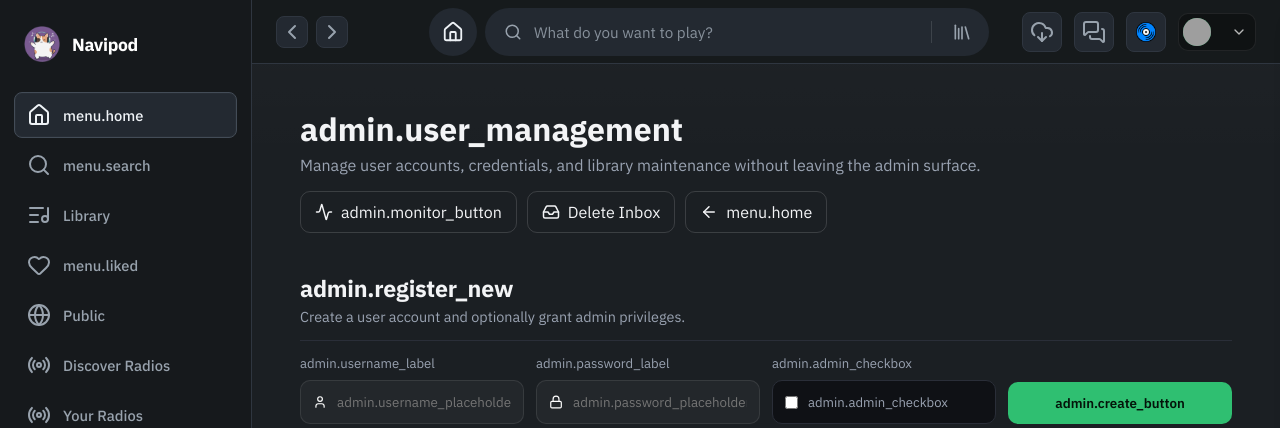
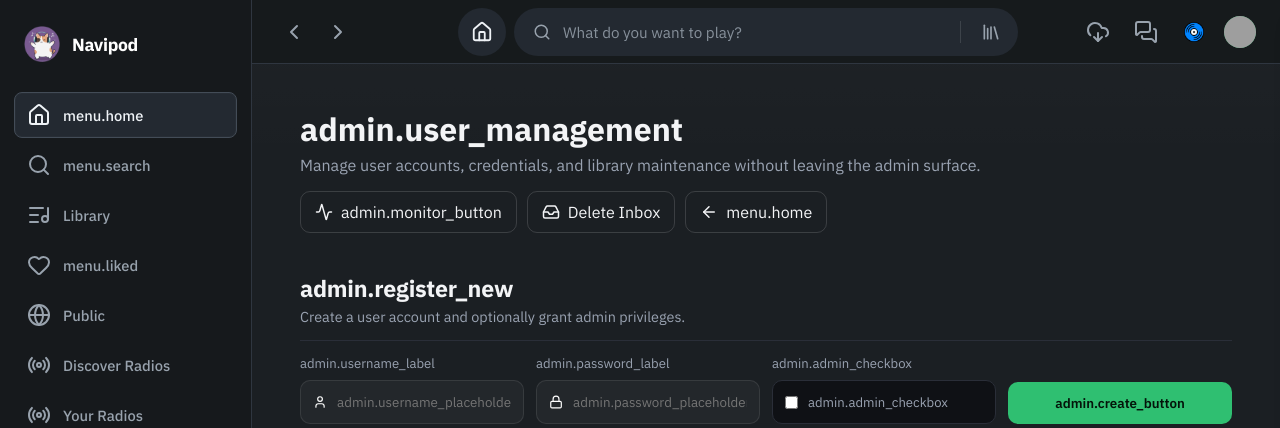
Before and after one commit to sPROFFEs/Navipod, a Python web app: template Navipod/concierge/templates/admin.html in a window 1280 px wide. Shown: the top 428 px of the page. Run offline with Jinja, Linux system fonts and the light colour scheme; the template is opened without the code that fills it, so the values that code supplies are empty; some libraries are stand-ins or nearby versions; grey boxes are pictures that could not be loaded.

Commit message:
fix(ui): bare topbar icons + stale-while-revalidate search
- Topbar icons (history arrows, action buttons, user-menu trigger) lose
  their card-like background and border. Spotify-style: transparent by
  default, soft circular tint on hover. Scoped under .top-bar so the
  same classes used elsewhere (player, modals) keep their chrome.
- User menu hides the username label and the chevron — only the avatar
  is shown, sized to 32px to match the rest of the icons visually.
- search.executeSearch() no longer wipes #search-results on every
  keystroke. When real results are already on screen we keep them and
  apply a .search-results-fetching dimmer (opacity 0.55) until the new
  request resolves, killing the inter-keystroke flicker. The
  music-loader still shows on the very first / empty-state search.

```diff
--- a/Navipod/assets/css/ui_header.css
+++ b/Navipod/assets/css/ui_header.css
@@ -144,28 +144,58 @@
     height: 20px;
 }
 
-/* ── Right-side icon buttons ────────────────────────────────────── */
+/* ── Top bar icon buttons (history arrows + right-side actions) ─────
+ * Spotify-style: bare icon, no box, no border. The hover state is just
+ * a soft circular tint and the icon brightening. Scoped under .top-bar
+ * so the same classes used elsewhere (player, modals…) keep their own
+ * styling. ─────────────────────────────────────────────────────── */
 
-.circle-btn,
-.btn-icon-circle,
-.icon-btn-sm,
-.menu-toggle,
-.sidebar-close {
-    background: var(--surface-2);
-    border: 1px solid var(--border-subtle);
+.top-bar .circle-btn,
+.top-bar .btn-icon-circle {
+    background: transparent;
+    border: 0;
     color: var(--text-sub);
-    border-radius: var(--radius-sm);
-    box-shadow: none;
+    border-radius: 50%;
+    width: 36px;
+    height: 36px;
+    transition: color 0.15s ease, background-color 0.15s ease;
 }
 
-.circle-btn:hover,
-.btn-icon-circle:hover,
-.icon-btn-sm:hover,
-.menu-toggle:hover,
-.sidebar-close:hover {
-    background: var(--surface-3);
-    border-color: var(--border-strong);
+.top-bar .circle-btn:hover,
+.top-bar .btn-icon-circle:hover {
+    background: rgba(255, 255, 255, 0.08);
     color: var(--text-main);
+    border-color: transparent;
+}
+
+/* The legacy menu-toggle and sidebar-close are still used on mobile;
+ * keep their original chrome (defined in style.css) untouched. */
+
+/* ── User menu — show only the avatar ─────────────────────────────── */
+
+.top-bar .user-menu-trigger {
+    background: transparent;
+    border: 0;
+    padding: 0;
+    border-radius: 50%;
+    transition: background-color 0.15s ease;
+}
+
+.top-bar .user-menu-trigger:hover,
+.top-bar .user-menu[open] .user-menu-trigger {
+    background: rgba(255, 255, 255, 0.08);
+}
+
+/* Hide the username label and the chevron — the avatar alone is enough,
+ * matches Spotify's compact profile pill. */
+.top-bar .user-menu-trigger .user-name,
+.top-bar .user-menu-trigger .user-menu-chevron {
+    display: none;
+}
+
+.top-bar .avatar-circle {
+    width: 32px;
+    height: 32px;
 }
 
 .view-content {
--- a/Navipod/assets/css/ui_motion.css
+++ b/Navipod/assets/css/ui_motion.css
@@ -51,6 +51,15 @@
     transition: opacity 180ms ease, visibility 180ms ease;
 }
 
+/* Search results stale-while-revalidate dimmer — applied while a new
+ * query is in-flight and there are already results on screen, so we
+ * don't wipe the panel and flash a loader on every keystroke. */
+#search-results.search-results-fetching {
+    opacity: 0.55;
+    transition: opacity 120ms ease;
+    pointer-events: none;
+}
+
 @media (prefers-reduced-motion: reduce) {
     *,
     *::before,
--- a/Navipod/assets/js/modules/search.js
+++ b/Navipod/assets/js/modules/search.js
@@ -45,6 +45,16 @@ export async function executeSearch(query) {
   const results = document.getElementById('search-results');
   if (!results) return;
 
+  // Only show the music-loader on the first search (empty container), or
+  // when explicitly resetting from an empty/no-results state. Once we have
+  // real content, keep it on screen while the next request is in-flight —
+  // otherwise every keystroke wipes the panel and produces a visible flash.
+  const hasContent =
+    results.children.length > 0 &&
+    !results.querySelector('.music-loader') &&
+    !results.querySelector('.search-empty-placeholder');
+
+  if (!hasContent) {
     results.innerHTML = `
       <div class="empty-state">
           <div class="music-loader">
@@ -56,6 +66,12 @@ export async function executeSearch(query) {
           </div>
       </div>`;
     lucide.createIcons();
+  } else {
+    // Stale-while-revalidate: dim the panel slightly so it's clear that
+    // the user's latest keystroke is being processed, without wiping the
+    // last good results.
+    results.classList.add('search-results-fetching');
+  }
 
   try {
     const url = `${state.API}/search?q=${encodeURIComponent(query)}&source=${state.currentSource}`;
@@ -96,6 +112,9 @@ export async function executeSearch(query) {
   } catch (e) {
     console.error('[SEARCH] Error:', e);
     results.innerHTML = `<div class="empty-state" style="color:#e74c3c;">Error: ${e.message}</div>`;
+  } finally {
+    // Always clear the stale-while-revalidate dimmer
+    results.classList.remove('search-results-fetching');
   }
 }
 
```
Lines whose indentation alone changed are shown as unchanged.
